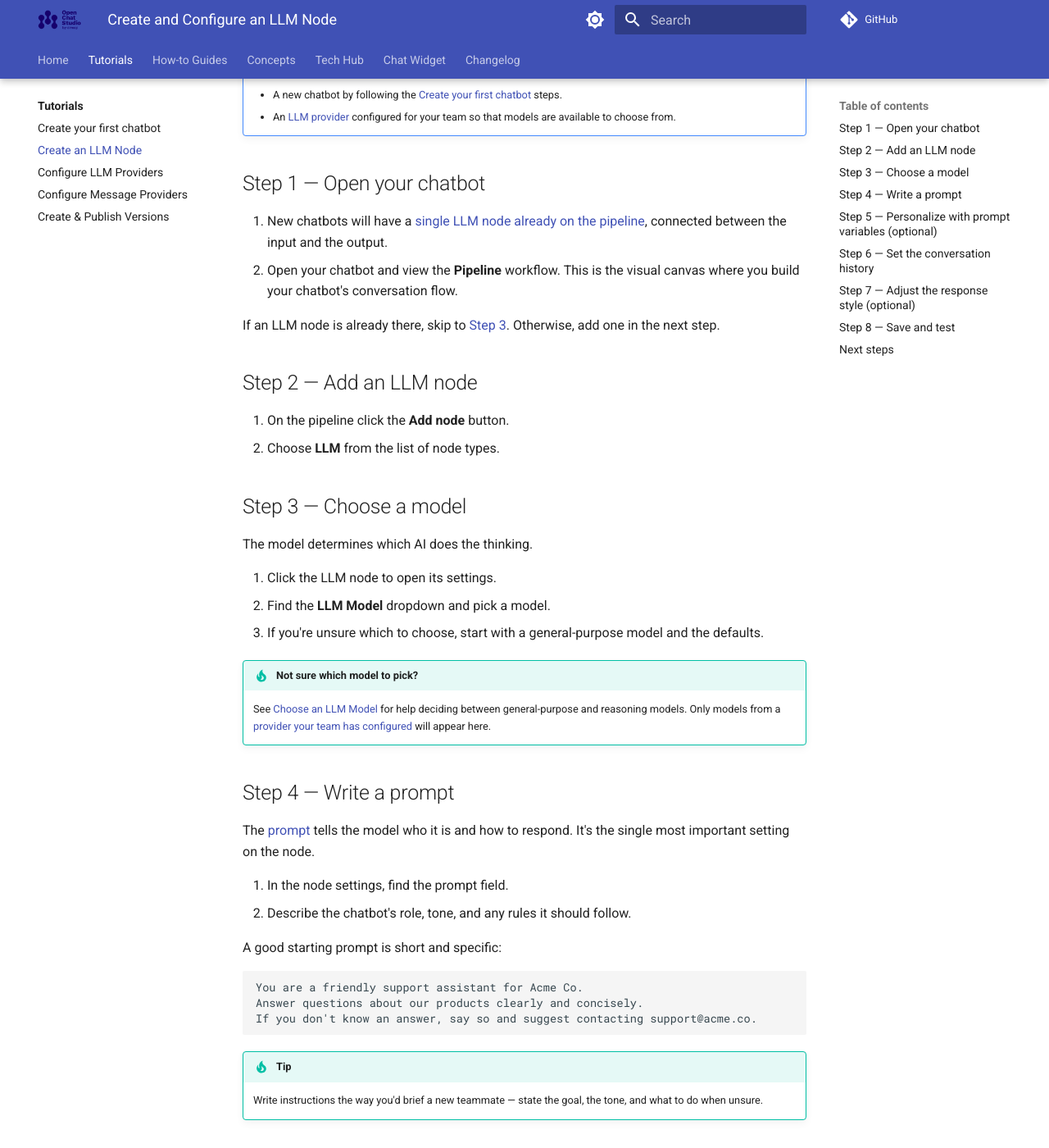
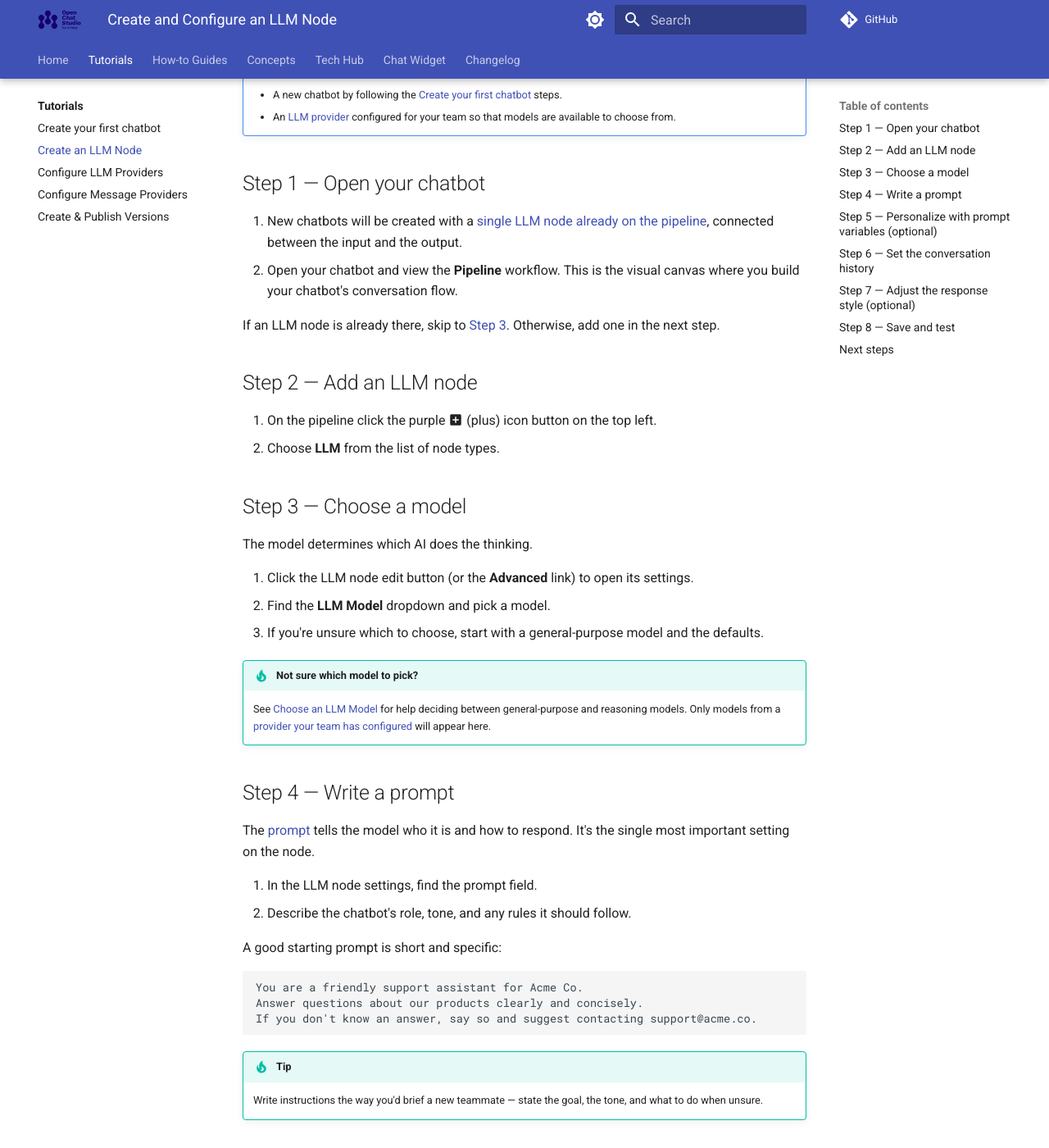
Before and after one commit to dimagi/open-chat-studio-docs, an MkDocs documentation site: the page built from docs/tutorials/create_llm_node.md, in a window 1280 px wide and 1400 px high, scrolled down 369 px. Shown: the whole window at 82% size. Built offline with MkDocs 1.6.1 and Material for MkDocs 9.7.7, drawn with Linux system fonts in a browser that asks for light colours; a script that is not in the unit is left out; comment, search, counter and statistics services are not loaded; some of the changed text lies outside the part shown.

Commit message:
Steps accurate with the UI for adding node and editing settings

```diff
--- a/docs/tutorials/create_llm_node.md
+++ b/docs/tutorials/create_llm_node.md
@@ -17,21 +17,21 @@ By the end you will have a working LLM node that responds to messages using a mo
 
 ## Step 1 — Open your chatbot
 
-1. New chatbots will have a [single LLM node already on the pipeline](../concepts/pipelines/index.md#a-simple-example), connected between the input and the output.
+1. New chatbots will be created with a [single LLM node already on the pipeline](../concepts/pipelines/index.md#a-simple-example), connected between the input and the output.
 2. Open your chatbot and view the **Pipeline** workflow. This is the visual canvas where you build your chatbot's conversation flow.
 
 If an LLM node is already there, skip to [Step 3](#step-3--choose-a-model). Otherwise, add one in the next step.
 
 ## Step 2 — Add an LLM node
 
-1. On the pipeline click the **Add node** button.
+1. On the pipeline click the purple :material-plus-box: (plus) icon button on the top left.
 2. Choose **LLM** from the list of node types.
 
 ## Step 3 — Choose a model
 
 The model determines which AI does the thinking.
 
-1. Click the LLM node to open its settings.
+1. Click the LLM node edit button (or the **Advanced** link) to open its settings.
 2. Find the **LLM Model** dropdown and pick a model.
 3. If you're unsure which to choose, start with a general-purpose model and the defaults.
 
@@ -42,7 +42,7 @@ The model determines which AI does the thinking.
 
 The [prompt](../concepts/llm.md#prompt) tells the model who it is and how to respond. It's the single most important setting on the node.
 
-1. In the node settings, find the prompt field.
+1. In the LLM node settings, find the prompt field.
 2. Describe the chatbot's role, tone, and any rules it should follow.
 
 A good starting prompt is short and specific:
@@ -89,7 +89,7 @@ For step-by-step guidance, see [Adjust LLM Node Model Parameters](../how-to/adju
 
 ## Step 8 — Save and test
 
-1. Click outside the node settings to save your changes.
+1. Click the **x** on the popup node settings to close the dialog and save your changes.
 2. Open the chat preview and send a test message.
 3. Confirm the reply reflects your prompt and model choice. Tweak the prompt and re-test until the responses look right.
 
```
